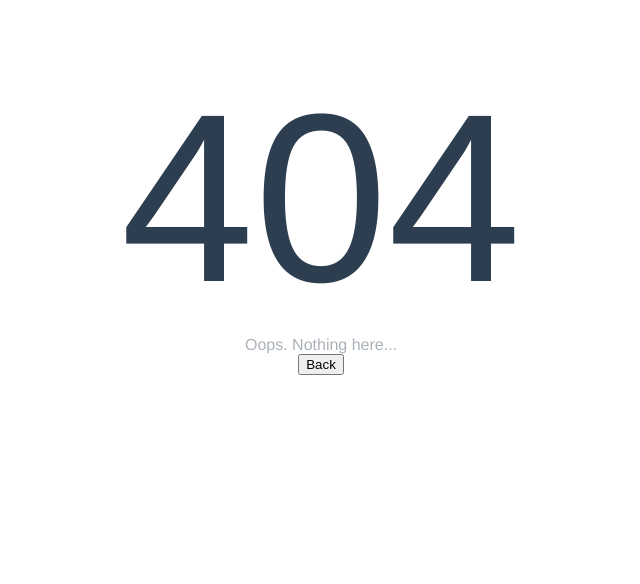
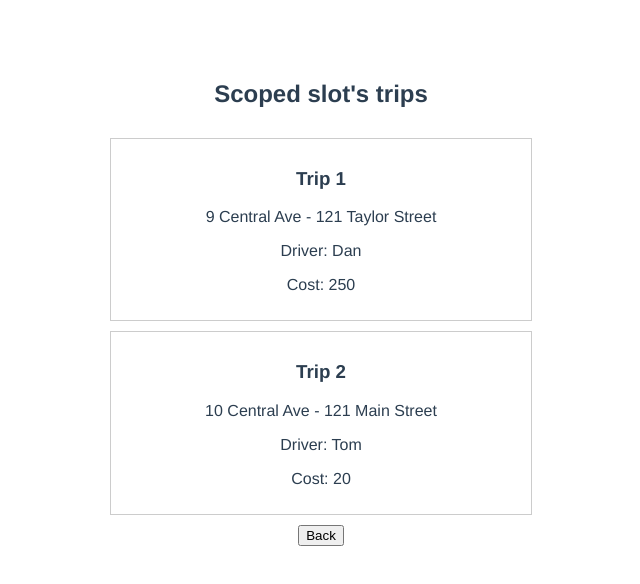
Before and after one commit to wisskirchenj/vue-playground, a Vue app: page /tripsscoped in a window 1280 px wide. Before the commit this address had no page. Shown: the top 584 px of the page, without its empty margins (319-959 px from the left). Built offline with nearby package versions, Linux system fonts and the light colour scheme.

Commit message:
scoped slots used

```diff
--- a/src/components/TripCard.vue
+++ b/src/components/TripCard.vue
@@ -1,15 +1,25 @@
 <template>
- <div class="trip-card">
-    <h3>Trip {{ from }} - {{ to }}</h3>
-    <p>Driver: {{ driver }}</p>
-    <p>Cost: {{ cost }}</p>
- </div>
+    <div class="trip-card">
+        <header class="red">
+            <slot name="header">
+            </slot>
+        </header>
+        <h3>Trip {{ from }} - {{ to }}</h3>
+        <p>Driver: {{ driver }}</p>
+        <p>Cost: {{ cost }}</p>
+    </div>
 </template>
 
 <script setup lang="ts">
 defineProps({
-    driver: String,
-    cost: Number,
+    driver: {
+        type: String,
+        default: 'Max'
+    },
+    cost: {
+        type: Number,
+        required: true
+    },
     from: String,
     to: String
 });
@@ -22,4 +32,7 @@ defineProps({
     text-align: center;
     width: 400px
 }
+.red {
+    color : red;
+}
 </style>
--- /dev/null
+++ b/src/components/TripsScopedCards.vue
@@ -0,0 +1,22 @@
+<template>
+  <div v-for="card in cards" :key="card.id">
+    <slot name="card" :card="card"></slot>
+  </div>
+</template>
+
+<script setup lang="ts">
+import Card from '../model/card-data'
+
+defineProps<{
+  cards: Card[]
+}>();
+</script>
+
+<style>
+.container {
+  display: flex;
+  flex-direction: column;
+  align-items: center;
+  gap: 10px;
+}
+</style>
--- /dev/null
+++ b/src/model/card-data.ts
@@ -0,0 +1,7 @@
+export default interface Card {
+    id: string,
+    driver: string,
+    cost: number,
+    from: string,
+    to: string
+}
--- a/src/pages/IntroPage.vue
+++ b/src/pages/IntroPage.vue
@@ -4,6 +4,7 @@
     <img alt="Vue logo" height=100 src="../assets/logo.png">
     <HelloWorld msg="Welcome to Your Vue.js App" :user="name" />
     <button @click="routeToTrips">Trips</button>
+    <button @click="routeToTripsScopedSlots">Trips scoped slots</button>
   </template>
 
 <script setup lang="ts">
@@ -14,7 +15,8 @@ import DataHolder from '../components/DataHolder.vue';
 
 const name = ref('Jürgen')
 const router: Router = useRouter();
-const routeToTrips = () => router.push('/trips');
+const routeToTrips = () => router.push('trips');
+const routeToTripsScopedSlots = () => router.push('tripsscoped');
 </script>
 
 <style>
--- a/src/pages/TripsPage.vue
+++ b/src/pages/TripsPage.vue
@@ -1,29 +1,18 @@
 <template>
   <div class="container">
     <h2>Mike's trips</h2>
-    <TripCard
-        driver="Dan"
-        :cost="250"
-        from="9 Central Ave"
-        to="121 Taylor Street"
-    />
-    <TripCard
-        driver="Max"
-        :cost="100"
-        from="98 Lyon Ave"
-        to="4 Front Street"
-    />
-    <TripCard
-        driver="Jess"
-        :cost="170"
-        from="65 High Meadow Lane"
-        to="38 Linden Ave"
-    />
+    <trip-card driver="Dan" :cost="250" from="9 Central Ave" to="121 Taylor Street" />
+    <trip-card :cost="100" from="98 Lyon Ave" to="4 Front Street">
+      <template v-slot:header>
+        <h3>TripCards header slot</h3>
+      </template>
+    </trip-card>
+    <trip-card driver="Jess" :cost="170" from="65 High Meadow Lane" to="38 Linden Ave" />
   </div>
   <button @click="routeBack">Back</button>
 </template>
 
-<script setup>
+<script setup lang="ts">
 import TripCard from '../components/TripCard.vue';
 import { useRouter } from 'vue-router';
 
--- /dev/null
+++ b/src/pages/TripsScopedSlotsPage.vue
@@ -0,0 +1,51 @@
+<template>
+  <div class="container">
+    <h2>Scoped slot's trips</h2>
+    <trips-scoped-cards :cards="cards">
+      <template v-slot:card="props">
+        <div class="trip-card">
+          <h3>Trip {{ props.card.id }}</h3>
+          <p>{{ props.card.from }} - {{ props.card.to }}</p>
+          <p>Driver: {{ props.card.driver }}</p>
+          <p>Cost: {{ props.card.cost }}</p>
+        </div>
+      </template>
+    </trips-scoped-cards>
+    <button @click="routeBack">Back</button>
+  </div>
+</template>
+
+<script setup lang="ts">
+import Card from '../model/card-data'
+import TripsScopedCards from '../components/TripsScopedCards.vue'
+import { useRouter } from 'vue-router';
+
+const cards: Card[] = [
+  {
+    id: '1',
+    driver: 'Dan',
+    cost: 250,
+    from: '9 Central Ave',
+    to: '121 Taylor Street'
+  },
+  {
+    id: '2',
+    driver: 'Tom',
+    cost: 20,
+    from: '10 Central Ave',
+    to: '121 Main Street'
+  }
+]
+
+const router = useRouter();
+const routeBack = () => router.back();
+</script>
+
+<style>
+.container {
+  display: flex;
+  flex-direction: column;
+  align-items: center;
+  gap: 10px;
+}
+</style>
--- a/src/router/routes.ts
+++ b/src/router/routes.ts
@@ -1,5 +1,6 @@
 import IntroPage from '../pages/IntroPage.vue';
 import TripsPage from '../pages/TripsPage.vue';
+import TripsScopedSlotsPage from '../pages/TripsScopedSlotsPage.vue';
 const routes = [
   {
     path: '/',
@@ -11,6 +12,11 @@ const routes = [
     name: 'trips',
     component: TripsPage,
   },
+  {
+    path: '/tripsscoped',
+    name: 'tripsscoped',
+    component: TripsScopedSlotsPage,
+  },
 
   // Always leave this as last one,
   // but you can also remove it
```
Also changed, not shown: 1 other file (tests, documents, lock files or other folders).
